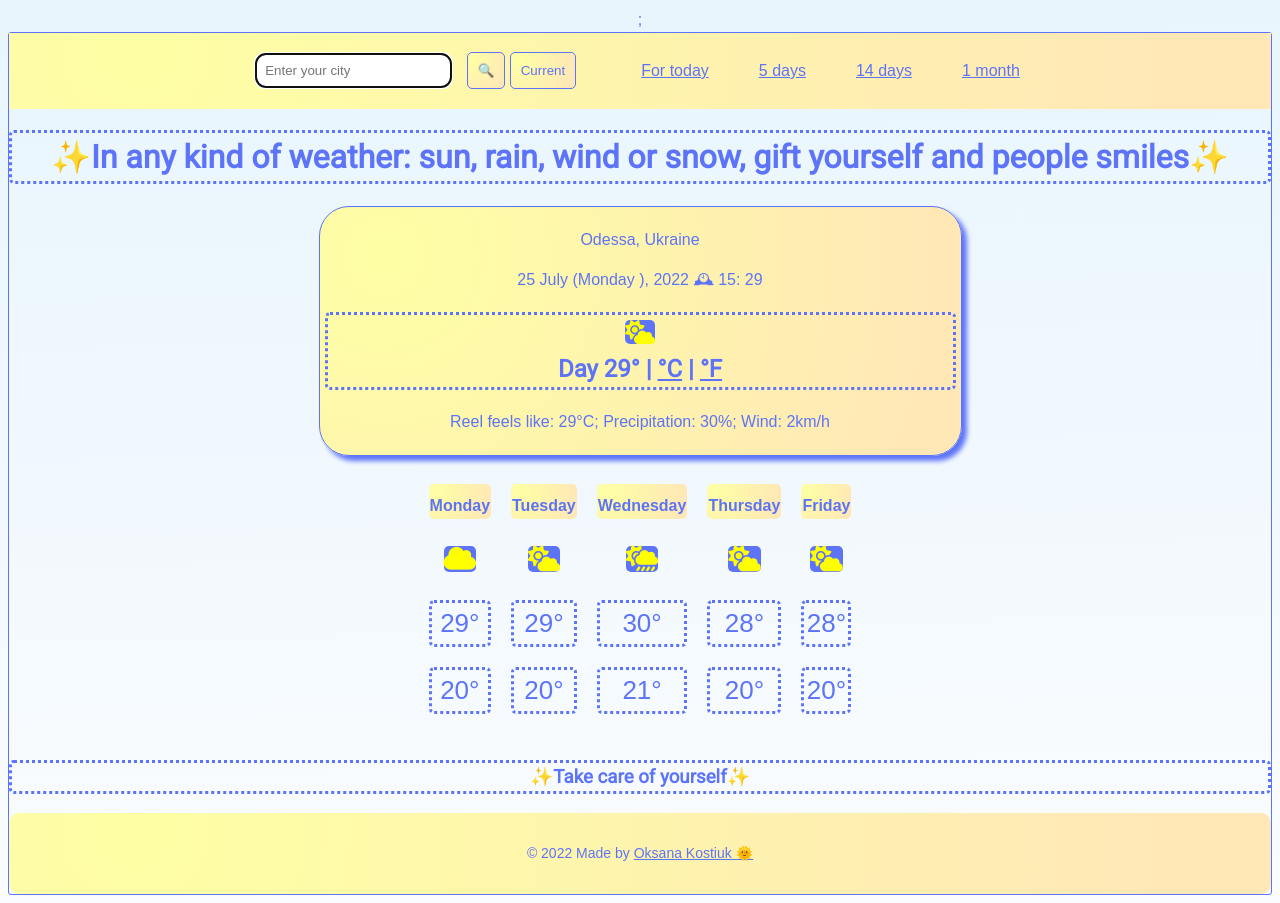
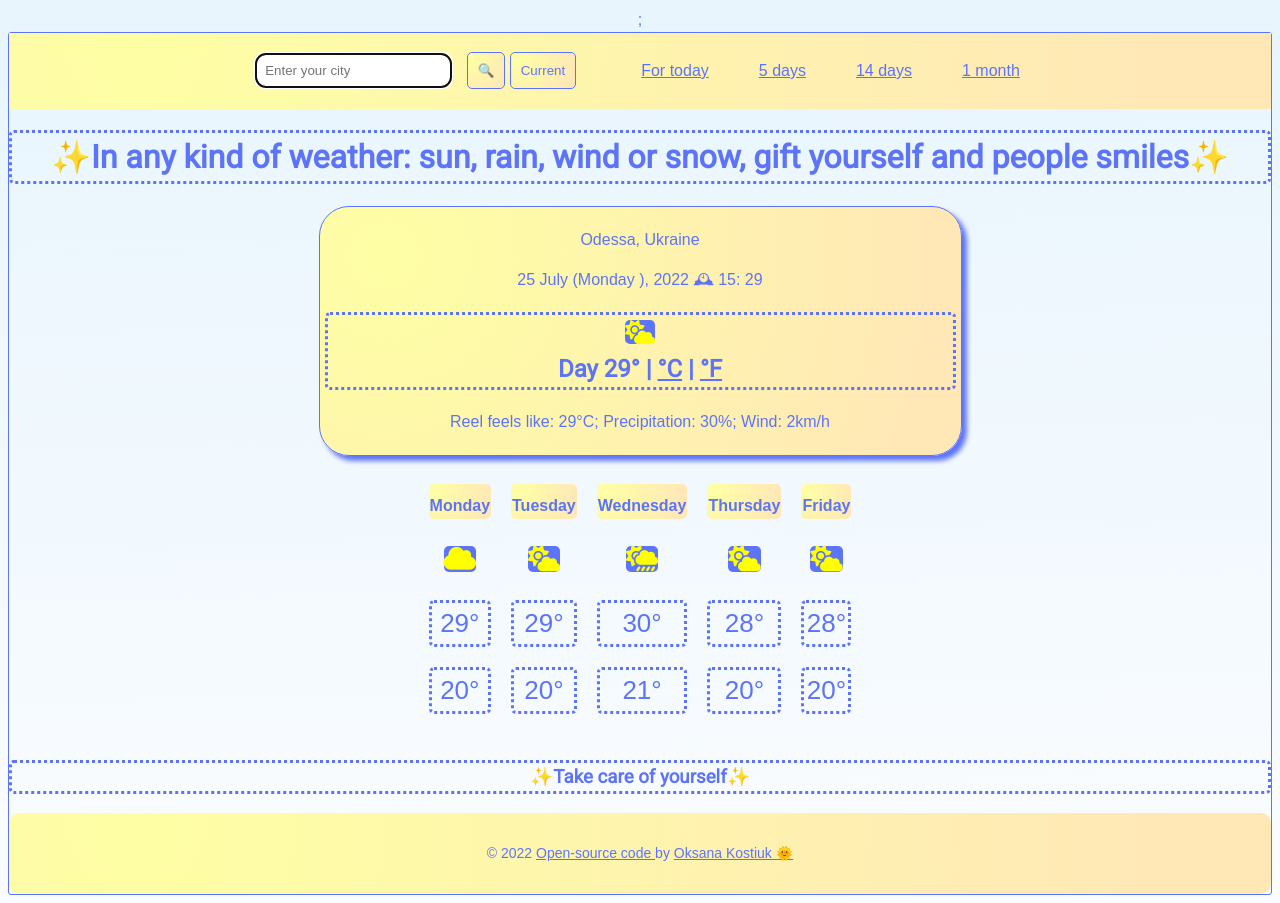
Before and after one commit to oksana-ukr/weatherapp-week5-plus-22, a website built with Parcel: page index.html in a window 1280 px wide. Built offline with nearby package versions, Linux system fonts and the light colour scheme.

Commit message:
add link of github

```diff
--- a/index.html
+++ b/index.html
@@ -124,7 +124,11 @@
       <h3>✨Take care of yourself✨</h3>
       <footer>
         <span class="contact-platform">
-          © 2022 Made by
+          © 2022
+          <a href="https://github.com/oksana-ukr/weatherapp-week5-plus-22"
+            >Open-source code
+          </a>
+          by
           <a
             href="https://www.instagram.com/psychologynia_ok/"
             alt="instagram"
```
